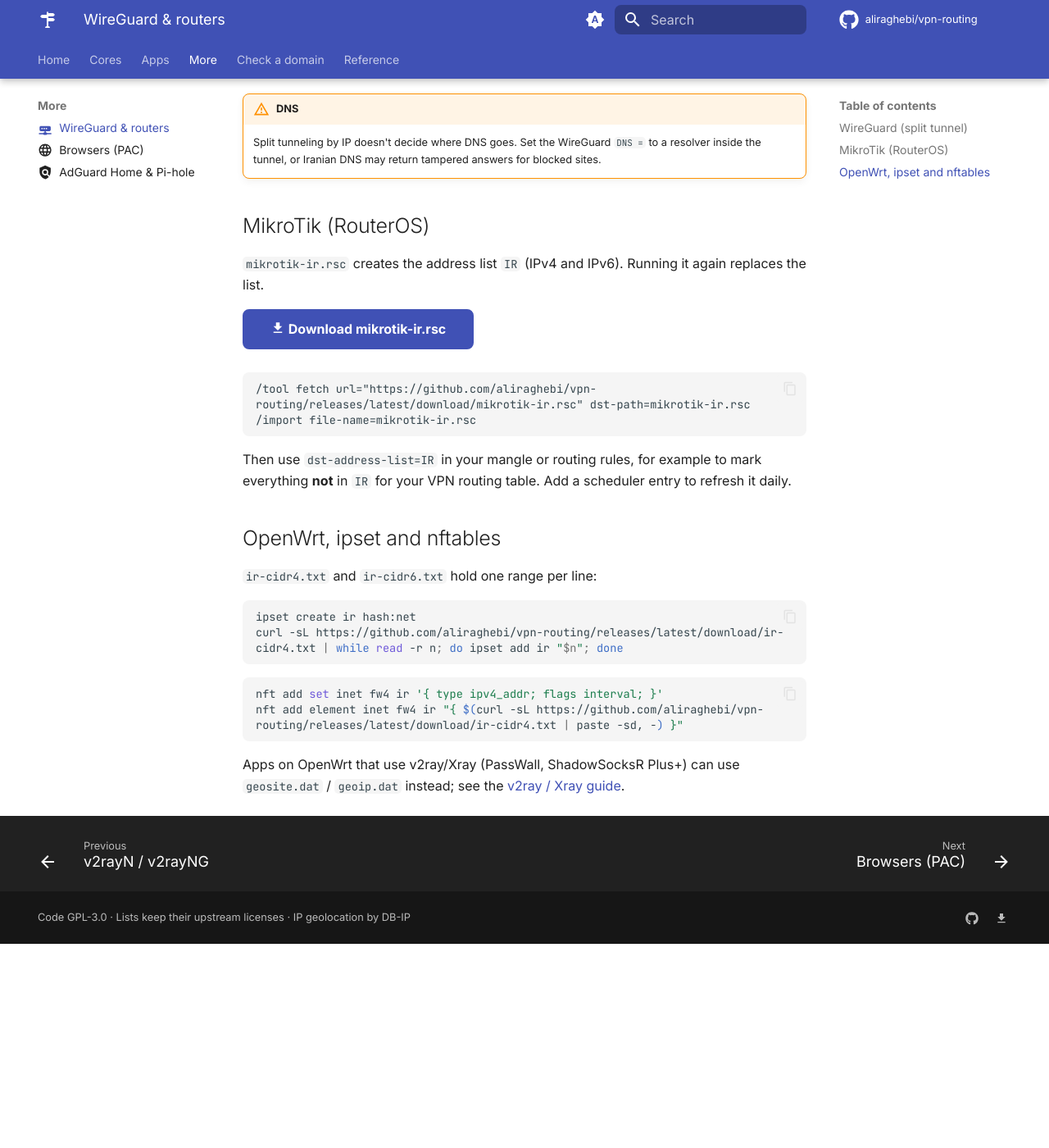
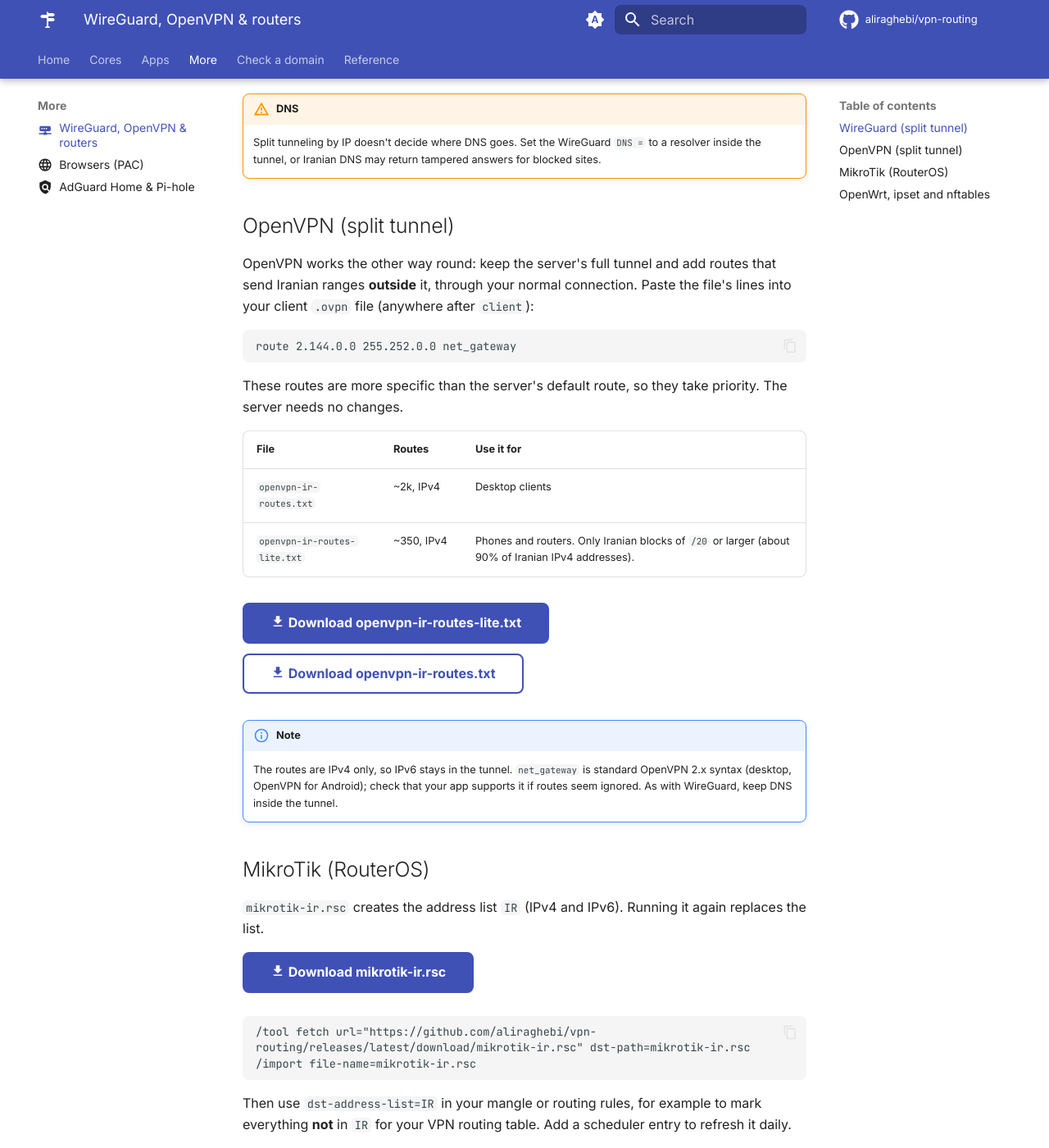
Before and after one commit to aliraghebi/routing-rules, an MkDocs documentation site: the page built from docs/networks.md, in a window 1280 px wide and 1400 px high, scrolled down 763 px. Shown: the whole window at 82% size. Built offline with MkDocs 1.6.1 and Material for MkDocs 9.7.7, drawn with Linux system fonts in a browser that asks for light colours; comment, search, counter and statistics services are not loaded; before the commit the page ends 1914 px from its top, so only the background shows below that; some of the changed text lies outside the part shown.

Commit message:
feat: add OpenVPN split-tunnel routes
openvpn-ir-routes.txt holds 'route <net> <mask> net_gateway' lines for every
Iranian IPv4 range (~2k), and a lite version (~350) keeps only /20-or-larger
blocks, like the WireGuard lite file. The networks guide covers OpenVPN.

````diff
--- a/docs/networks.md
+++ b/docs/networks.md
@@ -2,7 +2,7 @@
 icon: material/router-network
 ---
 
-# WireGuard and routers
+# WireGuard, OpenVPN and routers
 
 For VPNs that aren't proxy apps: keep Iranian traffic outside the tunnel by IP range.
 
@@ -22,6 +22,31 @@ the VPN. Paste the file's content after `AllowedIPs =` in the `[Peer]` section.
 !!! warning "DNS"
     Split tunneling by IP doesn't decide where DNS goes. Set the WireGuard `DNS =` to a resolver inside the
     tunnel, or Iranian DNS may return tampered answers for blocked sites.
+
+## OpenVPN (split tunnel)
+
+OpenVPN works the other way round: keep the server's full tunnel and add routes that send Iranian ranges
+**outside** it, through your normal connection. Paste the file's lines into your client `.ovpn` file (anywhere
+after `client`):
+
+```
+route 2.144.0.0 255.252.0.0 net_gateway
+```
+
+These routes are more specific than the server's default route, so they take priority. The server needs no
+changes.
+
+| File | Routes | Use it for |
+|------|--------|------------|
+| `openvpn-ir-routes.txt` | ~2k, IPv4 | Desktop clients |
+| `openvpn-ir-routes-lite.txt` | ~350, IPv4 | Phones and routers. Only Iranian blocks of `/20` or larger (about 90% of Iranian IPv4 addresses). |
+
+[:material-download: Download openvpn-ir-routes-lite.txt](dl/openvpn-ir-routes-lite.txt){ .md-button .md-button--primary download="openvpn-ir-routes-lite.txt" } [:material-download: Download openvpn-ir-routes.txt](dl/openvpn-ir-routes.txt){ .md-button download="openvpn-ir-routes.txt" }
+
+!!! note
+    The routes are IPv4 only, so IPv6 stays in the tunnel. `net_gateway` is standard OpenVPN 2.x syntax
+    (desktop, OpenVPN for Android); check that your app supports it if routes seem ignored. As with WireGuard,
+    keep DNS inside the tunnel.
 
 ## MikroTik (RouterOS)
 
--- a/mkdocs.yml
+++ b/mkdocs.yml
@@ -91,7 +91,7 @@ nav:
       - Karing: karing.md
       - v2rayN / v2rayNG: v2rayn.md
   - More:
-      - WireGuard & routers: networks.md
+      - WireGuard, OpenVPN & routers: networks.md
       - Browsers (PAC): pac.md
       - AdGuard Home & Pi-hole: dns-filters.md
   - Check a domain: check.md
````
Also changed, not shown: docs/index.md (+2 -2 lines), 3 other files.
